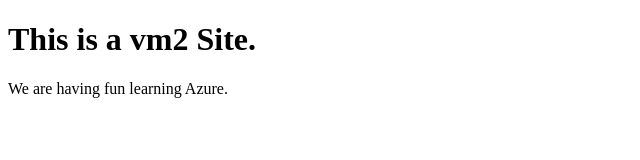
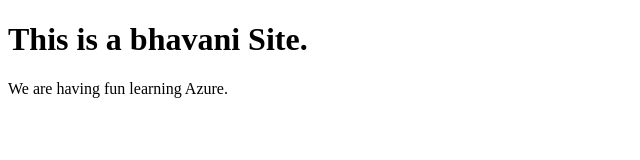
Before and after one commit to BhavaniN5/HelloVigna83-, a plain HTML site: page index.html in a window 1280 px wide. Shown: the whole page, without its empty margins (0-640 px from the left). Drawn offline with Linux system fonts and the light colour scheme.

Commit message:
Update index.html

```diff
--- a/index.html
+++ b/index.html
@@ -5,7 +5,7 @@
 </head>
 <body>
 
-<h1>This is a vm2 Site.</h1>
+<h1>This is a bhavani Site.</h1>
 <p>We are having fun learning Azure.</p>
 
 </body>
```
